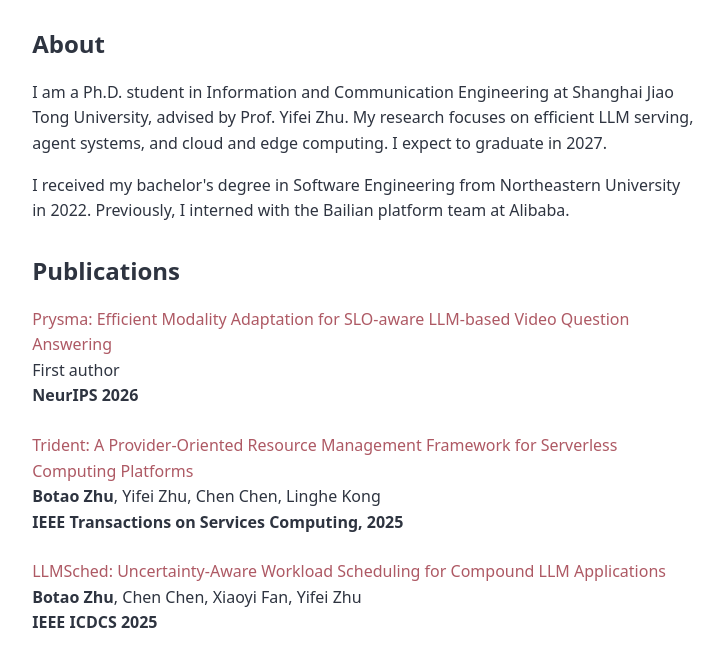
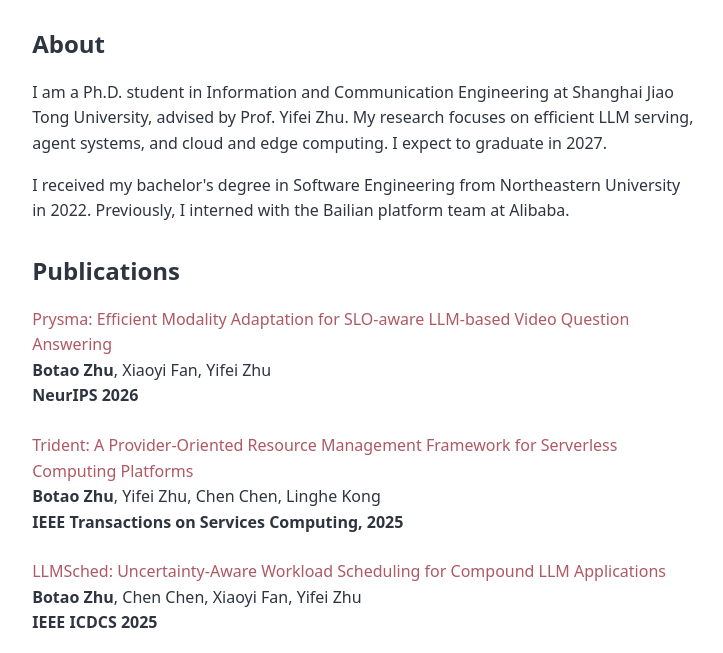
Before and after one commit to oximi123/oximi123.github.io, a plain HTML site: page index.html in a window 1280 px wide. Shown: the part 147-800 px from the top of the page, without its empty margins (276-999 px from the left). Drawn offline with Linux system fonts and the light colour scheme.

Commit message:
Add Prysma author list

```diff
--- a/index.html
+++ b/index.html
@@ -5,7 +5,7 @@
 <header><h1>Botao Zhu <span lang="zh" style="font-size:1.35rem;font-weight:400">朱博韬</span></h1><p>Shanghai Jiao Tong University</p><p><a href="mailto:zhubotao@sjtu.edu.cn">zhubotao@sjtu.edu.cn</a> · <a href="https://github.com/oximi123">GitHub</a></p></header>
 <main><section><h2>About</h2><p>I am a Ph.D. student in Information and Communication Engineering at Shanghai Jiao Tong University, advised by Prof. Yifei Zhu. My research focuses on efficient LLM serving, agent systems, and cloud and edge computing. I expect to graduate in 2027.</p><p>I received my bachelor's degree in Software Engineering from Northeastern University in 2022. Previously, I interned with the Bailian platform team at Alibaba.</p></section>
 <section><h2>Publications</h2><ul>
-<li><span class="title">Prysma: Efficient Modality Adaptation for SLO-aware LLM-based Video Question Answering</span><br>First author<br><span class="venue">NeurIPS 2026</span></li>
+<li><span class="title">Prysma: Efficient Modality Adaptation for SLO-aware LLM-based Video Question Answering</span><br><strong>Botao Zhu</strong>, Xiaoyi Fan, Yifei Zhu<br><span class="venue">NeurIPS 2026</span></li>
 <li><a href="https://doi.org/10.1109/TSC.2025.3603867">Trident: A Provider-Oriented Resource Management Framework for Serverless Computing Platforms</a><br><strong>Botao Zhu</strong>, Yifei Zhu, Chen Chen, Linghe Kong<br><span class="venue">IEEE Transactions on Services Computing, 2025</span></li>
 <li><a href="https://arxiv.org/abs/2504.03444">LLMSched: Uncertainty-Aware Workload Scheduling for Compound LLM Applications</a><br><strong>Botao Zhu</strong>, Chen Chen, Xiaoyi Fan, Yifei Zhu<br><span class="venue">IEEE ICDCS 2025</span></li>
 <li><a href="https://doi.org/10.1109/IWQoS61813.2024.10682929">Towards Efficient Compound Large Language Model System Serving in the Wild</a><br>Yifei Zhu, <strong>Botao Zhu</strong>, Chen Chen, Xiaoyi Fan<br><span class="venue">IEEE/ACM IWQoS 2024</span> · Poster</li>
```
